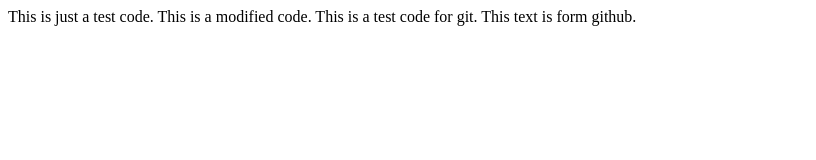
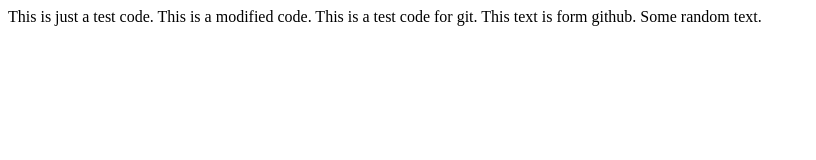
Before and after one commit to amrit-niure/ayush-kharel, a plain HTML site: page index.html in a window 1280 px wide. Shown: the whole page, without its empty margins (0-816 px from the left). Drawn offline with Linux system fonts and the light colour scheme.

Commit message:
some text added

```diff
--- a/index.html
+++ b/index.html
@@ -10,5 +10,6 @@
     This is a modified code.
     This is a test code for git.
     This text is form github.
+    Some random text.
 </body>
 </html>
```
